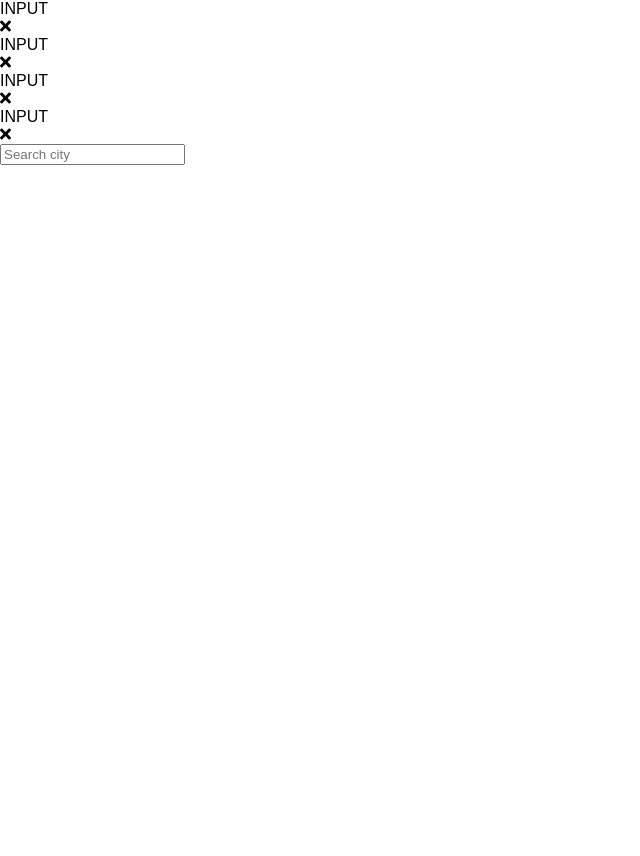
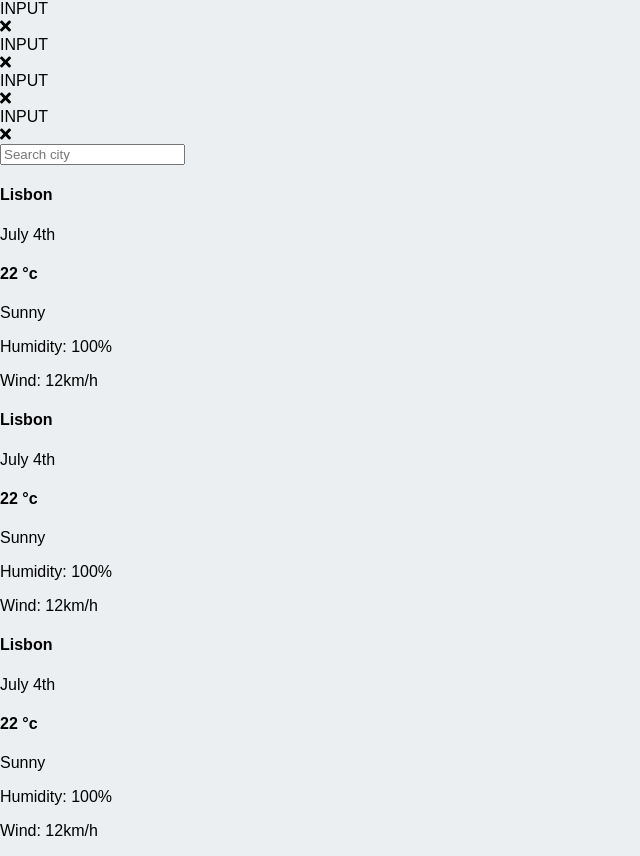
Before and after one commit to BraneOpacicBM/accu_weather_api, a React app: page / in a window 1280 px wide. Shown: the whole page, without its empty margins (0-640 px from the left). Before the commit the page ends 800 px from the top, so only its background shows below. Built offline with nearby package versions, Linux system fonts and the light colour scheme.

Commit message:
Added MainArea component with WeatherCard component in it

```diff
--- a/src/App.js
+++ b/src/App.js
@@ -1,5 +1,6 @@
 import React, { Component } from 'react';
 import Navbar from './components/Navbar/Navbar';
+import MainArea from './components/MainArea/MainArea';
 import './App.scss';
 
 
@@ -10,6 +11,7 @@ class App extends Component {
     return (
       <div className="App">
         <Navbar />
+        <MainArea />
       </div>
     );
   }
--- a/src/App.scss
+++ b/src/App.scss
@@ -1,5 +1,14 @@
 @import "./src/partials/variables";
+
+body {
+  background: $main-sectionColor;
+}
 
 .App {
   font-family: $font-stack;
+  display: flex;
+  flex-direction: column;
+  flex: 1;
+  width: 100%;
+  height: 100%;
  }
--- /dev/null
+++ b/src/components/MainArea/MainArea.js
@@ -0,0 +1,15 @@
+import React from 'react';
+import WeatherCard from './WeatherCard/WeatherCard';
+import './MainArea.scss';
+
+const MainArea = (props) => {
+    return (
+        <div className="MainArea">
+            <WeatherCard />
+            <WeatherCard />
+            <WeatherCard />
+        </div>
+    )
+}
+
+export default MainArea;
--- /dev/null
+++ b/src/components/MainArea/MainArea.scss
@@ -0,0 +1,11 @@
+.MainArea {
+    padding: 20px;
+    margin-top: 50px;
+    flex: 1;
+    display: flex;
+    flex-direction: row;
+    flex-wrap: wrap;
+    justify-content: space-around;
+    align-items: center;
+
+}
--- /dev/null
+++ b/src/components/MainArea/WeatherCard/WeatherCard.js
@@ -0,0 +1,23 @@
+import React from 'react';
+import './WeatherCard.scss';
+
+const WeatherCard = (props) => {
+    return (
+        <div className="WeatherCard">
+            <div className="leftInfo">
+                <h4 className="cityName">Lisbon</h4>
+                <p className="cityDate">July 4th</p>
+            </div>
+            <div className="midInfo">
+                <h4 className="cityTemp">22 <span className="temperatureDegree">&deg;</span><span className="temperatureMark">c</span></h4>
+                <p className="cityWeatherInfo">Sunny</p>
+            </div>
+            <div className="rightInfo">
+                <p className="cityHumidity"><span className="cityHumidityInfo">Humidity: </span><span className="cityHumidityValue">100%</span></p>
+                <p className="cityWind"><span className="cityWindInfo">Wind: </span><span className="cityWindValue">12km/h</span></p>
+            </div>
+        </div>
+    )
+}
+
+export default WeatherCard;
--- /dev/null
+++ b/src/components/MainArea/WeatherCard/WeatherCard.scss
@@ -0,0 +1,90 @@
+@import '../../../partials/variables';
+
+.WeatherCard {
+
+    border-radius: 3px;
+    background: $card-bgColor;
+    padding: 10px 5px;
+    display: flex;
+    flex-direction: row;
+    justify-content: space-between;
+    align-items: center;
+
+    .leftInfo,
+    .midInfo,
+    .rightInfo {
+
+        flex: 1;
+        padding: 0 20px;
+        display: flex;
+        flex-direction: column;
+        justify-content: center;
+        align-items: center;
+    }
+
+    .leftInfo {
+        h4.cityName {
+            color: $card-mainColor;
+            margin: 0;
+        }
+
+        p.cityDate {
+            color: $card-subColor;
+            margin: 0;
+            font-size: 12px;
+        }
+    }
+
+    .midInfo {
+        flex: 2;
+        margin: 0 10px;
+        padding: 0 20px;
+        position: relative;
+
+        .temperatureDegree,
+        .temperatureMark {
+            font-size: 14px;
+            color: $card-subColor;
+            position: absolute;
+            top: 0px;
+            right: 0px;
+        }
+
+        .temperatureDegree {
+            top: 3px;
+            right: 8px;
+        }
+
+        h4.cityTemp {
+            color: $card-mainColor;
+            margin: 0;
+            line-height: 0.8;
+            font-size: 34px;
+        }
+
+        p.cityWeatherInfo {
+            color: $card-subColor;
+            margin: 0;
+            font-size: 10px;
+        }
+    }
+
+    .rightInfo {
+
+        p.cityHumidity {
+            color: $card-subColor;
+            margin: 0;
+            font-size: 12px;
+            display: flex;
+            flex-direction: row;
+        }
+
+        p.cityWind {
+            color: $card-subColor;
+            margin: 0;
+            font-size: 12px;
+            display: flex;
+            flex-direction: row;
+        }
+    }
+}
```
